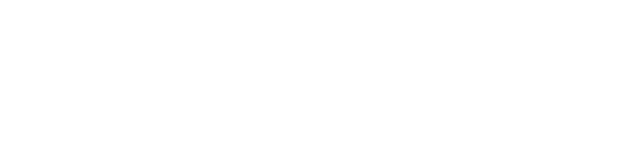
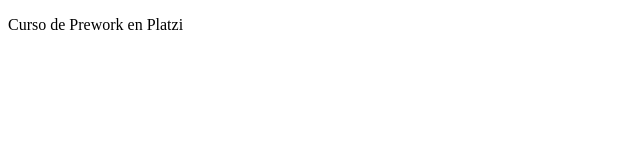
Before and after one commit to Sisifo-G/cursoPrework, a plain HTML site: page index.html in a window 1280 px wide. Shown: the whole page, without its empty margins (0-640 px from the left). Drawn offline with Linux system fonts and the light colour scheme.

Commit message:
Cambios en html

```diff
--- a/index.html
+++ b/index.html
@@ -8,6 +8,7 @@
 </head>
 
 <body>
+    <p>Curso de Prework en Platzi</p>
 
 </body>
 
```
